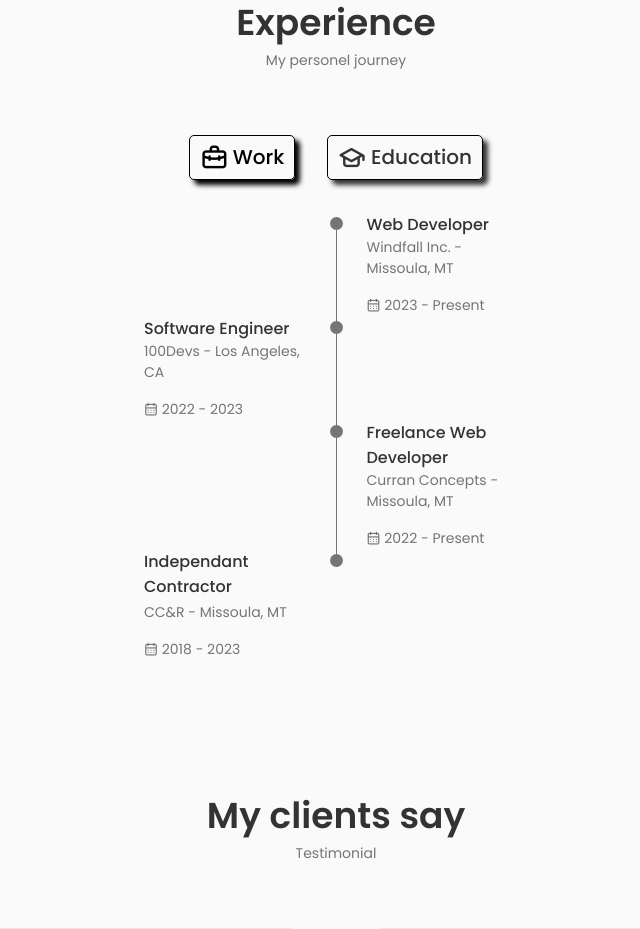
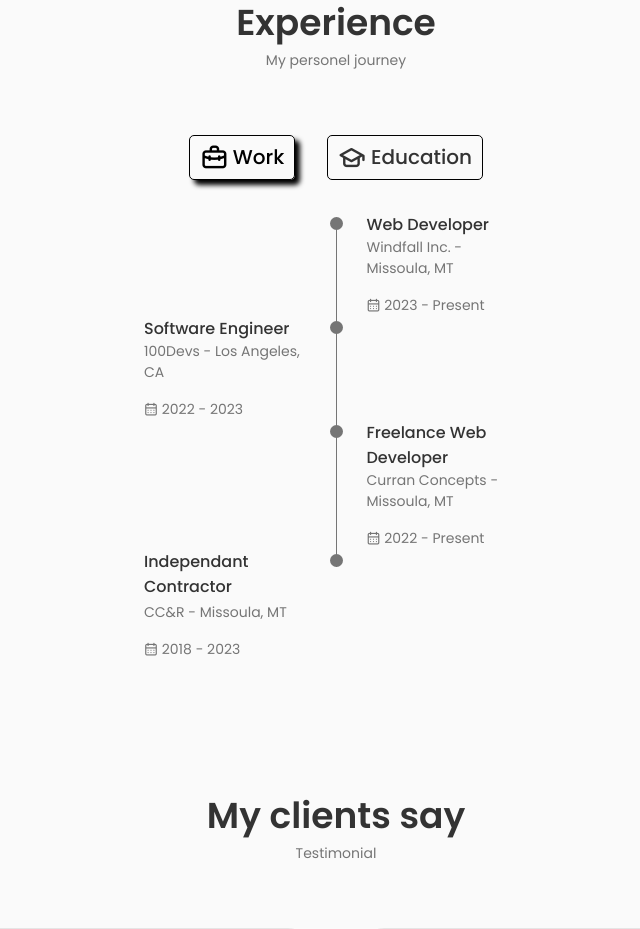
Before and after one commit to curranConcepts/personal-portfolio, a React (Vite) app: page / in a window 1280 px wide. Shown: the part 3500-4429 px from the top of the page, without its empty margins (304-944 px from the left). Built offline with nearby package versions, Linux system fonts and the light colour scheme.

Commit message:
make active button more prominent

```diff
--- a/src/components/qualification/qualification.css
+++ b/src/components/qualification/qualification.css
@@ -14,7 +14,6 @@
 	color: var(--title-color);
 	border: 1px solid #000;
 	border-radius: 5px;
-	box-shadow: 5px 5px 5px;
 	margin: 0 var(--mb-1);
 	padding: 0 0.5em;
 	cursor: pointer;
@@ -31,6 +30,7 @@
 
 .qualification__active {
 	color: var(--title-color-dark);
+    box-shadow: 5px 5px 5px;
 }
 
 .qualification__sections {
```
